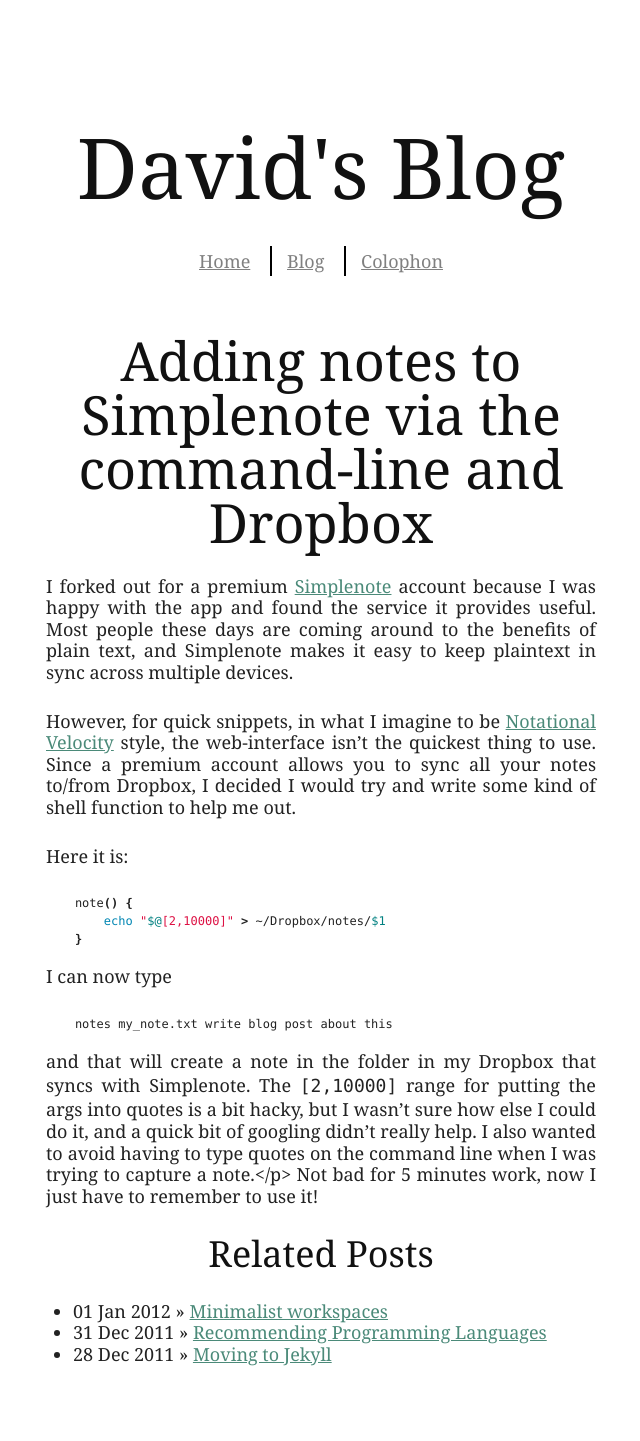
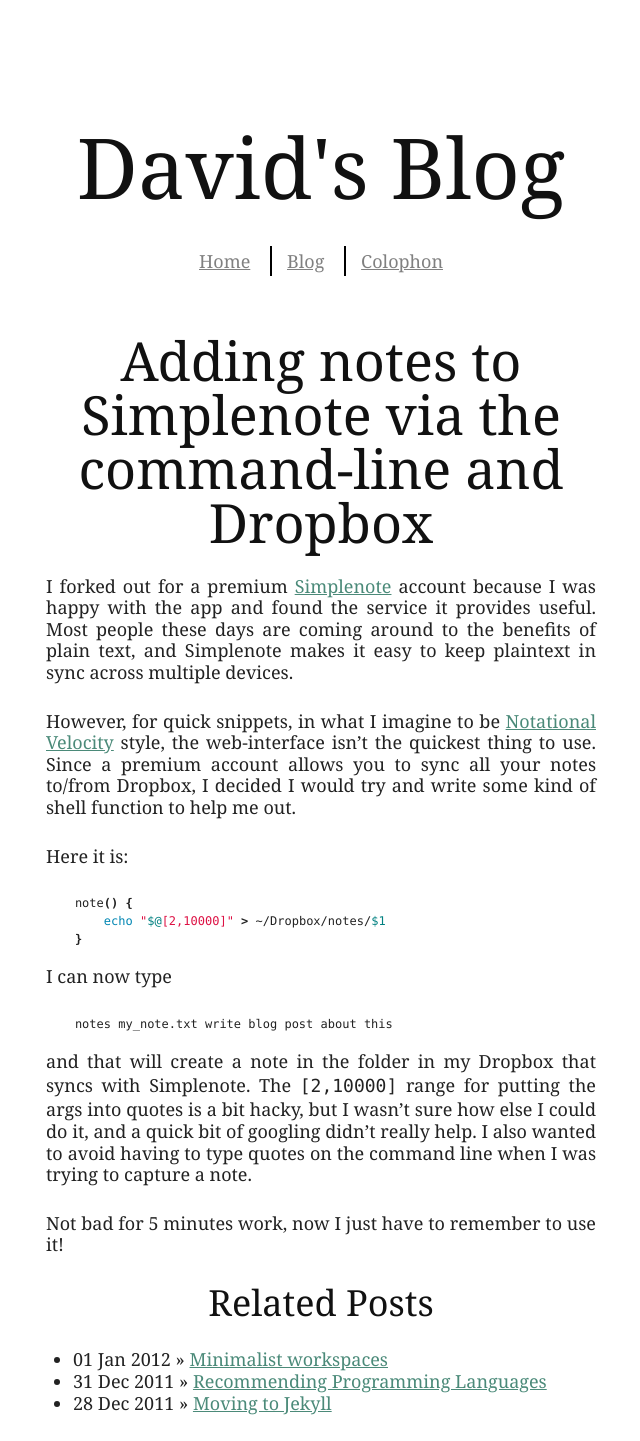
Before and after one commit to davidbeckingsale/davidbeckingsale.github.io, a Jekyll site: the page built from _posts/2011-08-12-adding-notes-to-simplenote-via-the-command-line-and-dropbox.md, in a window 1280 px wide. Shown: the whole page, without its empty margins (319-959 px from the left). Built offline with Jekyll 4.4.1, drawn with Linux system fonts in a browser that asks for light colours; nearby versions of some CDN libraries; some web fonts are replaced; Markdown is read by kramdown in place of the engine named in the settings; before the commit the page ends 1393 px from its top, so only the background shows below that.

Commit message:
CORRECTIONS

```diff
--- a/_posts/2011-08-12-adding-notes-to-simplenote-via-the-command-line-and-dropbox.md
+++ b/_posts/2011-08-12-adding-notes-to-simplenote-via-the-command-line-and-dropbox.md
@@ -28,7 +28,8 @@
 {% highlight bash %}
     notes my_note.txt write blog post about this
 {% endhighlight %}
-and that will create a note in the folder in my Dropbox that syncs with Simplenote. The `[2,10000]` range for putting the args into quotes is a bit hacky, but I wasn't sure how else I could do it, and a quick bit of googling didn't really help. I also wanted to avoid having to type quotes on the command line when I was trying to capture a note.</p>
+and that will create a note in the folder in my Dropbox that syncs with Simplenote. The `[2,10000]` range for putting the args into quotes is a bit hacky, but I wasn't sure how else I could do it, and a quick bit of googling didn't really help. I also wanted to avoid having to type quotes on the command line when I was trying to capture a note.
+
 Not bad for 5 minutes work, now I just have to remember to use it!
 
  [1]: http://simplenoteapp.com/
```
